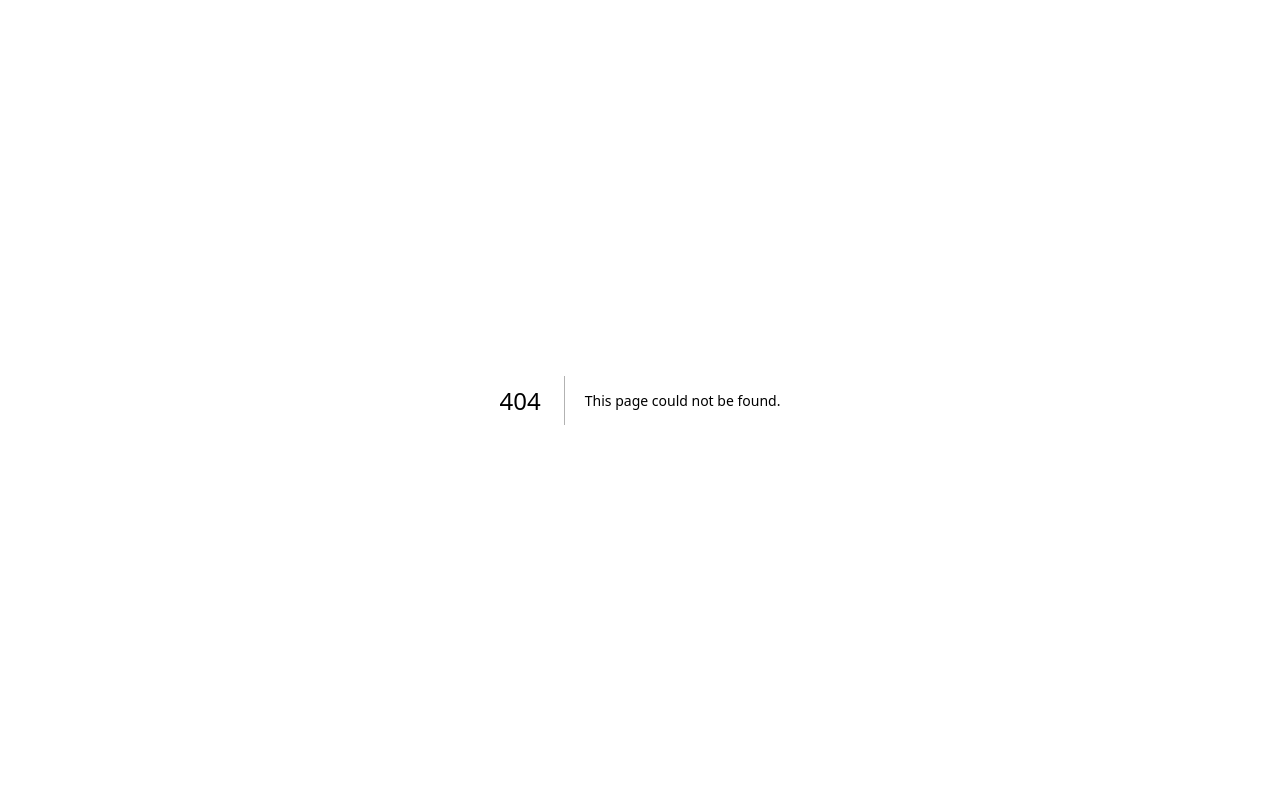
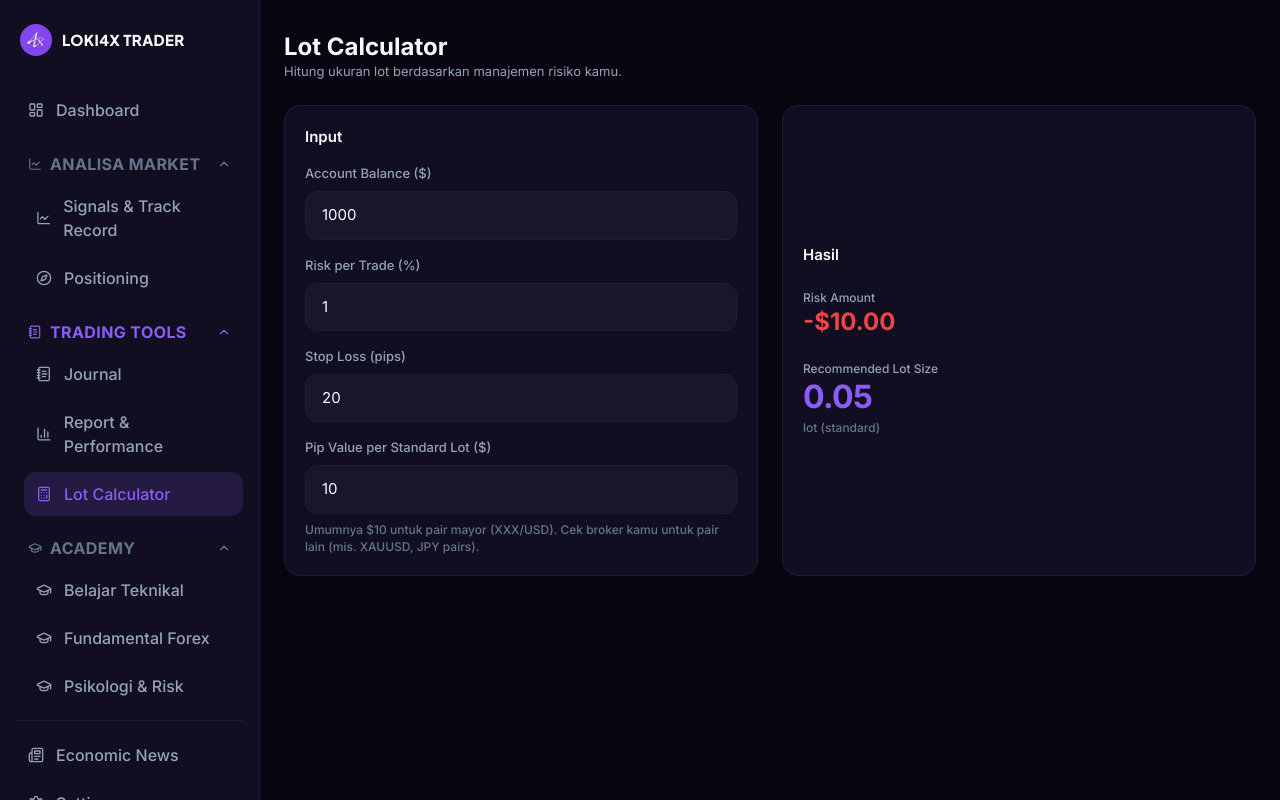
Before and after one commit to Loki4x/Loki4x-web-trading, a Next.js app: page /calculator in a window 1280 px wide. Before the commit this address had no page. Built offline with nearby package versions, Linux system fonts and the light colour scheme; no server answers.

Commit message:
Create page.tsx

```diff
--- /dev/null
+++ b/app/(dashboard)/calculator/page.tsx
@@ -0,0 +1,14 @@
+import { LotCalculator } from "@/components/calculator/LotCalculator";
+
+export default function CalculatorPage() {
+  return (
+    <main className="mx-auto max-w-content px-6 py-8">
+      <div className="mb-6">
+        <h1 className="text-h2 text-text-primary">Lot Calculator</h1>
+        <p className="text-body-sm text-text-secondary">Hitung ukuran lot berdasarkan manajemen risiko kamu.</p>
+      </div>
+
+      <LotCalculator />
+    </main>
+  );
+}
```
